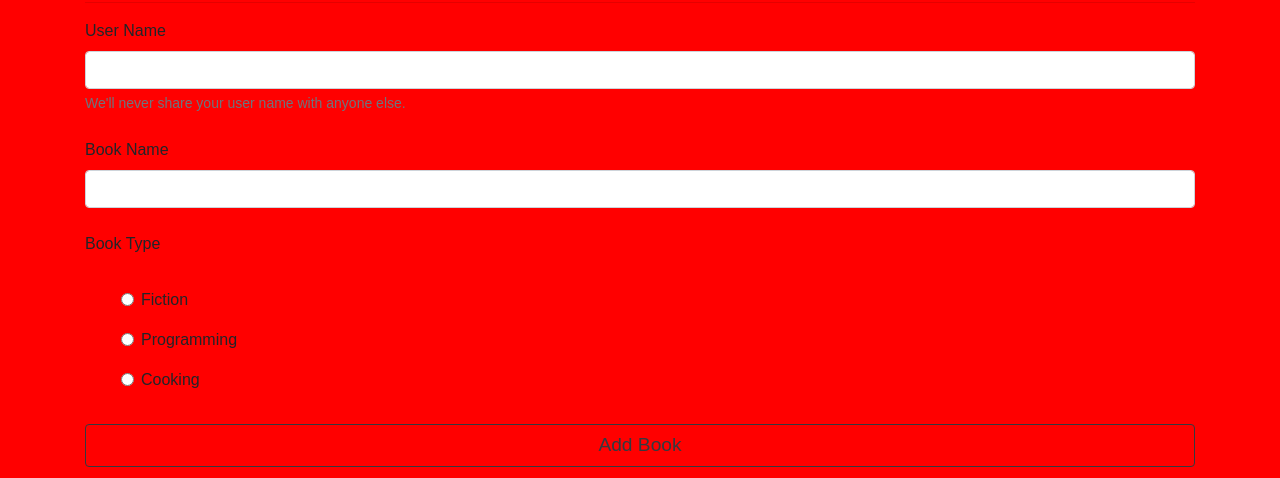
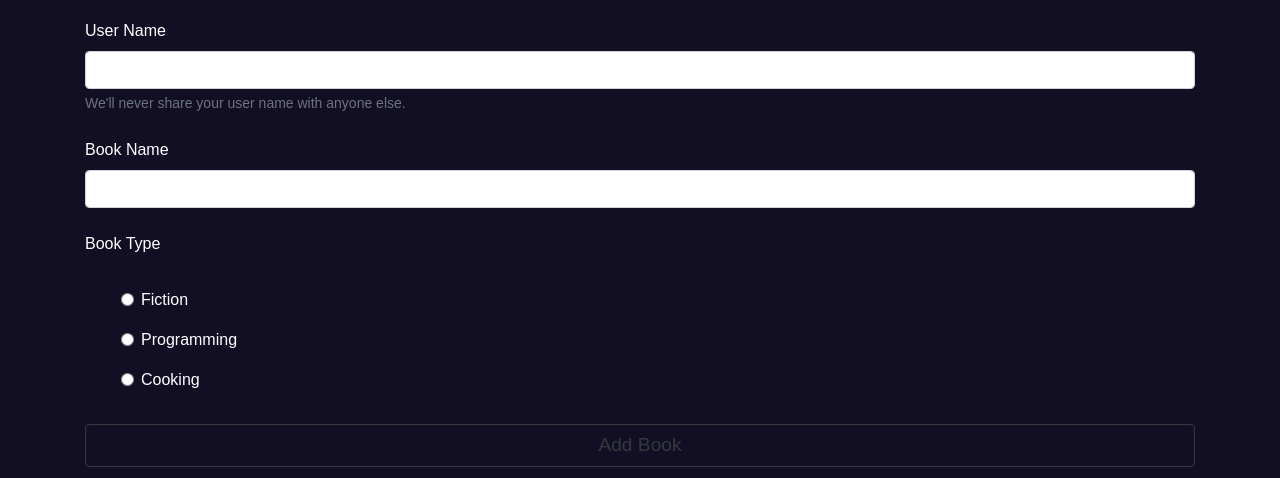
Before and after one commit to mdruh46/libmanage, a plain HTML site: page index.html in a window 1280 px wide. Shown: the part 140-618 px from the top of the page. Drawn offline with nearby package versions, Linux system fonts and the light colour scheme.

Commit message:
changed:ui

```diff
--- a/index.css
+++ b/index.css
@@ -1,6 +1,7 @@
 body {
     font-family: Arial, sans-serif;
-    background-color: red;
+    background-color: rgb(18, 14, 36);
+    color: white;
 }
 
 .navbar-brand {
```
